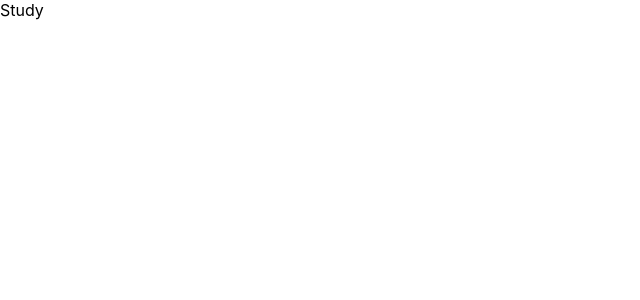
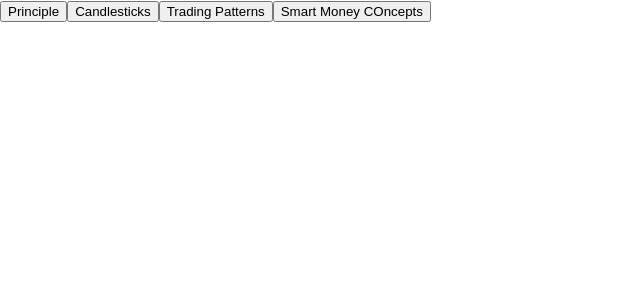
Before and after one commit to sanzay83/tradingQuiz, a React (Create React App) app: page /study in a window 1280 px wide. Shown: the top 300 px of the page, without its empty margins (0-640 px from the left). Built offline with nearby package versions, Linux system fonts and the light colour scheme.

Commit message:
added routing and study page with its items

```diff
--- a/src/components/App.jsx
+++ b/src/components/App.jsx
@@ -4,6 +4,7 @@ import Home from "./Home";
 import Quiz from "./Quiz";
 import Result from "./Result";
 import Study from "./Study";
+import StudyEachItem from "./StudyEachItem";
 import SplashScreen from "./Splashscreen";
 
 function App() {
@@ -25,6 +26,7 @@ function App() {
           <Route path="/quiz" element={<Quiz />} />
           <Route path="/results" element={<Result />} />
           <Route path="/study" element={<Study />} />
+          <Route path="/studyEach" element={<StudyEachItem />} />
         </Routes>
       )}
     </>
--- a/src/components/Home.jsx
+++ b/src/components/Home.jsx
@@ -20,10 +20,20 @@ function Home() {
       desc: "Read the charts like the back of their hand",
       click: "hard",
     },
+    {
+      image: "study",
+      title: "Study Material",
+      desc: "Read about the charts and candles",
+      click: "study",
+    },
   ];
 
   const handleButton = (item) => {
-    navigate("/quiz", { state: { level: item.click } });
+    if (item.click === "study") {
+      navigate("/study");
+    } else {
+      navigate("/quiz", { state: { level: item.click } });
+    }
   };
 
   return (
--- a/src/components/Study.jsx
+++ b/src/components/Study.jsx
@@ -1,7 +1,44 @@
 import React from "react";
+import { useNavigate } from "react-router-dom";
 
 function Study() {
-	return <div>Study</div>;
+  const navigate = useNavigate();
+  const studyType = [
+    {
+      title: "Principle",
+      type: "P",
+    },
+    {
+      title: "Candlesticks ",
+      type: "C",
+    },
+    {
+      title: "Trading Patterns ",
+      type: "T",
+    },
+    {
+      title: "Smart Money COncepts",
+      type: "S",
+    },
+  ];
+
+  const handleButton = (item) => {
+    navigate("/studyEach", { state: { type: item.type } });
+  };
+
+  return (
+    <div>
+      {studyType.map((item, index) => (
+        <button
+          key={index}
+          className="main-button"
+          onClick={() => handleButton(item)}
+        >
+          {item.title}
+        </button>
+      ))}
+    </div>
+  );
 }
 
 export default Study;
--- /dev/null
+++ b/src/components/StudyEachItem.jsx
@@ -0,0 +1,57 @@
+import React, { useState, useEffect } from "react";
+import { useLocation } from "react-router-dom";
+import axios from "axios";
+
+function StudyEachItem() {
+  const [items, setItems] = useState([]);
+  const [loading, setLoading] = useState(true);
+  const [error, setError] = useState(null);
+  const location = useLocation();
+  const { type } = location.state;
+
+  useEffect(() => {
+    const fetchData = async () => {
+      try {
+        const response = await axios.get(
+          `http://localhost:3000/study/items/${type}`
+        );
+        setItems(response.data);
+        setLoading(false);
+      } catch (err) {
+        setError(err.message);
+        setLoading(false);
+      }
+    };
+    fetchData();
+  }, [type]);
+
+  if (loading) {
+    return <p>Loading...</p>;
+  }
+
+  if (error) {
+    return <p>{error}</p>;
+  }
+
+  return (
+    <div style={{ textAlign: "center" }}>
+      {items.map((item) => (
+        <>
+          ID:{item.id}
+          <br />
+          Title: {item.title}
+          <br />
+          <img height={"100px"} src={item.thumbnail} alt="img" />
+          <br />
+          <img height={"100px"} src={item.exampleimage} alt="img" />
+          <br />
+          Description: {item.description}
+          <br />
+          Type: {item.type}
+        </>
+      ))}
+    </div>
+  );
+}
+
+export default StudyEachItem;
```
